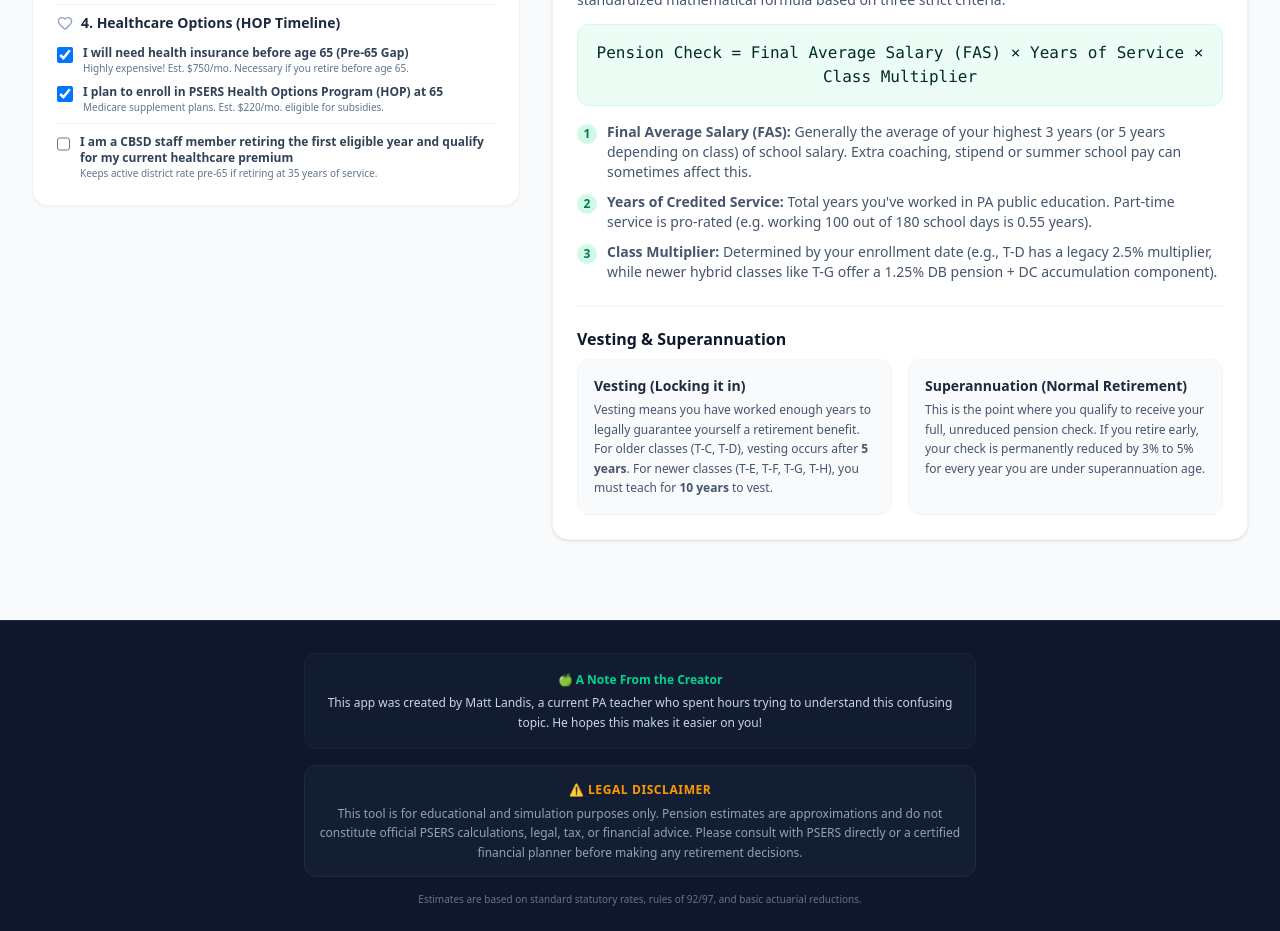
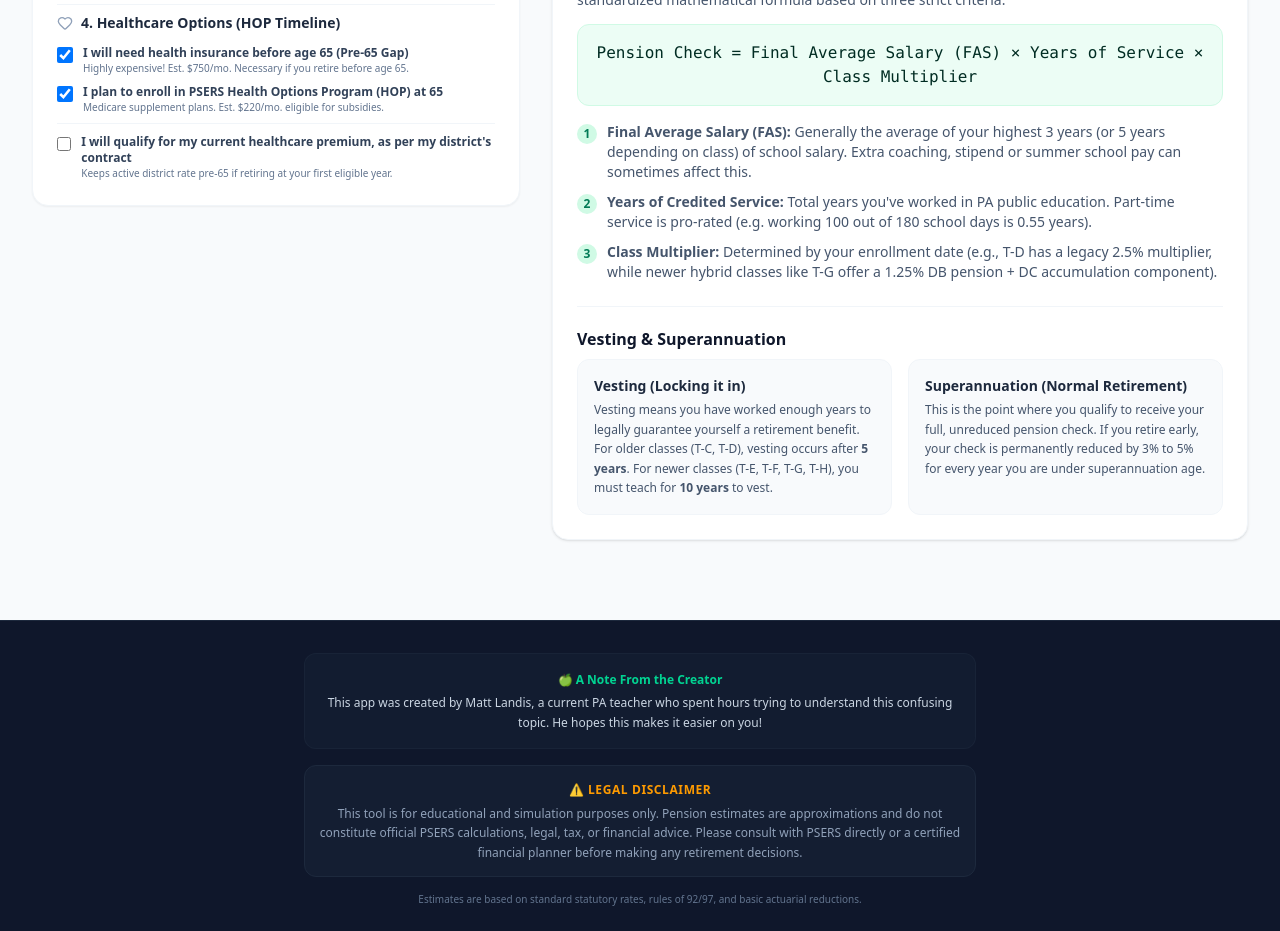
Before and after one commit to mattlandis205-debug/pateacherdone, a React (Vite) app: page / in a window 1280 px wide. Shown: the part 1600-2531 px from the top of the page. Built offline with nearby package versions, Linux system fonts and the light colour scheme.

Commit message:
Generalize healthcare contract incentive checkbox label for all PA school districts

```diff
--- a/src/App.tsx
+++ b/src/App.tsx
@@ -801,8 +801,8 @@
                       onChange={(e) => updateProfileField("cbsdIncentive", e.target.checked)}
                     />
                     <div>
-                      <span className="text-xs font-bold text-slate-700 block">I am a CBSD staff member retiring the first eligible year and qualify for my current healthcare premium</span>
-                      <span className="text-[10px] text-slate-500 block">Keeps active district rate pre-65 if retiring at 35 years of service.</span>
+                      <span className="text-xs font-bold text-slate-700 block">I will qualify for my current healthcare premium, as per my district's contract</span>
+                      <span className="text-[10px] text-slate-500 block">Keeps active district rate pre-65 if retiring at your first eligible year.</span>
                     </div>
                   </label>
 
```
